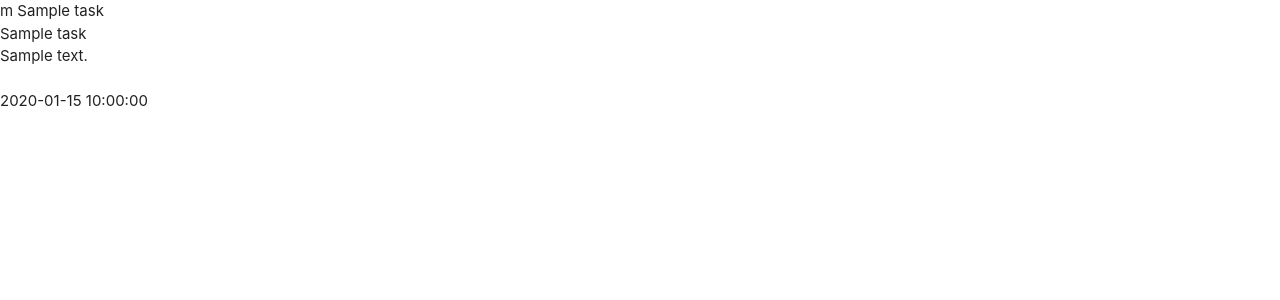
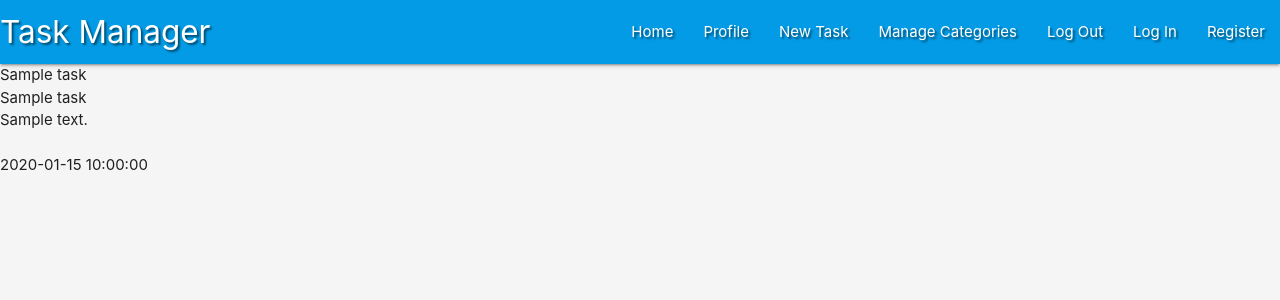
Before and after one commit to kiehozero/task-WT, a Flask app: page / in a window 1280 px wide. Shown: the top 300 px of the page. Run offline with Flask 2, Linux system fonts and the light colour scheme; a database or web service that is not in the repository returns one stand-in record (values such as "Sample title"); some libraries are stand-ins or nearby versions.

Commit message:
Addition: CSS and JS styling, jQuery

```diff
--- /dev/null
+++ b/static/css/style.css
@@ -0,0 +1,7 @@
+body {
+    background-color: whitesmoke;
+}
+
+.text-shadow {
+    text-shadow: 2px 2px 2px rgba(0, 0, 0, 0.5);
+}
--- /dev/null
+++ b/static/js/script.js
@@ -0,0 +1,3 @@
+$(document).ready(function(){
+    $('.sidenav').sidenav({edge= "right"});
+});
--- a/templates/base.html
+++ b/templates/base.html
@@ -4,10 +4,45 @@
     <meta charset="UTF-8">
     <meta name="viewport" content="width=device-width, initial-scale=1.0">
     <link rel="stylesheet" href="https://cdnjs.cloudflare.com/ajax/libs/materialize/1.0.0/css/materialize.min.css" type="text/css">
+    <link rel="stylesheet" href="https://cdnjs.cloudflare.com/ajax/libs/font-awesome/5.15.1/css/all.min.css"
+        integrity="sha512-+4zCK9k+qNFUR5X+cKL9EIR+ZOhtIloNl9GIKS57V1MyNsYpYcUrUeQc9vNfzsWfV28IaLL3i96P9sdNyeRssA==" crossorigin="anonymous" type="text/css"/>
+    <link rel="stylesheet" href="{{ url_for('static', filename='css/style.css') }}">
+    <!-- use below for adding in any styling that only apply on a particular page -->
+    {% block styles %}
+    {% endblock %}
     <title>Task Manager</title>
 </head>
 <body>
-m
+
+    <header>
+        <nav class="nav-extended text-shadow light-blue darken-1">
+            <div class="nav-wrapper">
+                <a href="tasks.html" class="brand-logo">Task Manager</a>
+                <a href="#" data-target="mobile-demo" class="sidenav-trigger right"><i class="fas fa-bars"></i></a>
+                <ul class="right hide-on-med-and-down">
+                    <li><a href="#">Home</a></li>
+                    <li><a href="#">Profile</a></li>
+                    <li><a href="#">New Task</a></li>
+                    <li><a href="#">Manage Categories</a></li>
+                    <li><a href="#">Log Out</a></li>
+                    <li><a href="#">Log In</a></li>
+                    <li><a href="#">Register</a></li>
+                </ul>
+            </div>
+        </nav>
+
+            <ul class="sidenav" id="mobile-demo">
+                <li><h4 class="center-align light-blue-text text-darken-4">Task Manager</h4></li>
+                <li><a href="#">Home</a></li>
+                <li><a href="#">Profile</a></li>
+                <li><a href="#">New Task</a></li>
+                <li><a href="#">Manage Categories</a></li>
+                <li><a href="#">Log Out</a></li>
+                <li><a href="#">Log In</a></li>
+                <li><a href="#">Register</a></li>
+            </ul>
+    </header>
+
     {% block content %}
     {% endblock %}
 
@@ -16,6 +51,10 @@ m
 			  integrity="sha256-9/aliU8dGd2tb6OSsuzixeV4y/faTqgFtohetphbbj0="
 			  crossorigin="anonymous"></script>
     <script src="https://cdnjs.cloudflare.com/ajax/libs/materialize/1.0.0/js/materialize.min.js"></script>
+    <script src="{{ url_for('static', filename='js/script.js') }}"></script>
+    <!-- use below for adding in any scripts that only apply on a particular page -->
+    {% block scripts %}
+    {% endblock %}
 
 </body>
 </html>
--- a/templates/tasks.html
+++ b/templates/tasks.html
@@ -1,4 +1,8 @@
 {% extends "base.html" %}
+
+{% block styles %}
+{% endblock %}
+
 {% block content %}
 
     {% for task in tasks %}
@@ -10,3 +14,6 @@
     {% endfor %}
 
 {% endblock %}
+
+{% block scripts %}
+{% endblock %}
```
